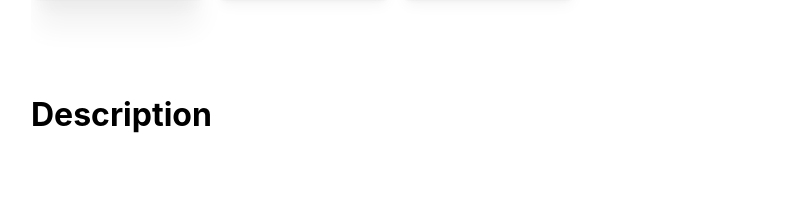
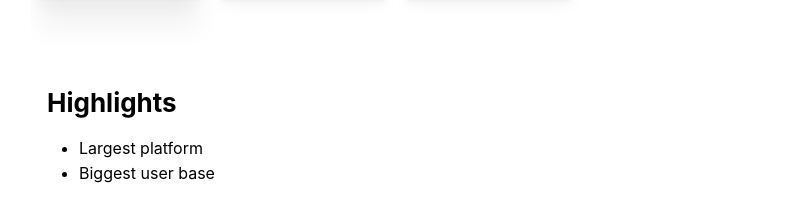
Before and after one commit to B2Dventures/B2Dventures, a Next.js app: page /investor/1 in a window 1280 px wide. Shown: the part 833-1048 px from the top of the page, without its empty margins (0-793 px from the left). Before the commit the page ends 994 px from the top, so only its background shows below. Built offline with nearby package versions, Linux system fonts and the light colour scheme.

Commit message:
adding input field for markdown & making componenet for details campaigns

```diff
--- a/package.json
+++ b/package.json
@@ -35,7 +35,10 @@
     "react-dom": "^18",
     "react-dropzone": "^14.2.3",
     "react-icons": "^5.3.0",
-    "recharts": "^2.12.7"
+    "react-markdown": "^9.0.1",
+    "react-quill": "^2.0.0",
+    "recharts": "^2.12.7",
+    "remark-gfm": "^4.0.0"
   },
   "devDependencies": {
     "@types/node": "^20",
--- a/src/app/investor/[id]/page.tsx
+++ b/src/app/investor/[id]/page.tsx
@@ -3,6 +3,7 @@ import {Header} from '@/components/Header/Header';
 import { InvestmentInfo } from '@/components/InvestmentInfo/InvestmentInfo';
 import {Gallery} from '@/components/Gallery/Gallery';
 import {Container, Flex, Grid} from "@mantine/core";
+import Description from "@/components/Description/Description";
 
 
 
@@ -32,9 +33,9 @@ const CampaignPage = ({ params }: { params: { id: string } }) => {
                 </Flex>
 
             </div>
-            <div>
-                <h1>Description</h1>
-            </div>
+            <Flex>
+            <Description  id={id}/>
+            </Flex>
             </Container>
         </main>
     );
--- /dev/null
+++ b/src/components/Description/Description.tsx
@@ -0,0 +1,27 @@
+import React from 'react';
+import MarkdownRenderer from '@/components/MarkdownRenderer/MarkdownRenderer';
+
+interface DescriptionProps {
+    id: string;
+}
+const markdownContent = "## Highlights\n - Largest platform  \n - Biggest user base"
+
+
+const Description: React.FC<DescriptionProps> = ({ id }) => {
+    return (
+        <div style={styles.card}>
+            <MarkdownRenderer content={markdownContent} />
+        </div>
+    );
+};
+
+// Define some basic styles
+const styles = {
+    card: {
+        padding: '16px',
+        borderRadius: '8px',
+        maxWidth: '600px',
+    },
+};
+
+export default Description;
--- /dev/null
+++ b/src/components/MarkdownRenderer/MarkdownRenderer.tsx
@@ -0,0 +1,16 @@
+import React from 'react';
+import ReactMarkdown from 'react-markdown';
+import remarkGfm from 'remark-gfm'; // Enables GitHub-Flavored Markdown for tables, task lists, etc.
+import { TypographyStylesProvider } from '@mantine/core'; // Optional if you use Mantine for custom styling
+
+const MarkdownRenderer = ({ content }: { content: string }) => {
+    return (
+        <TypographyStylesProvider>
+            <ReactMarkdown remarkPlugins={[remarkGfm]}>
+                {content}
+            </ReactMarkdown>
+        </TypographyStylesProvider>
+    );
+};
+
+export default MarkdownRenderer;
```
Also changed, not shown: src/app/test/page.tsx (added, +24 -0 lines), 1 other file (tests, documents, lock files or other folders).
